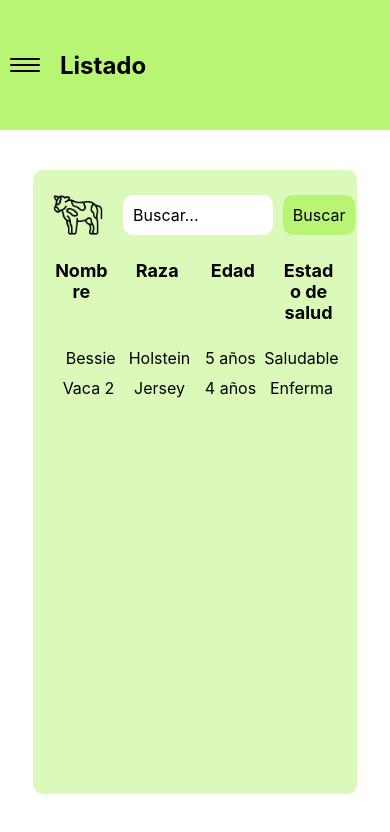
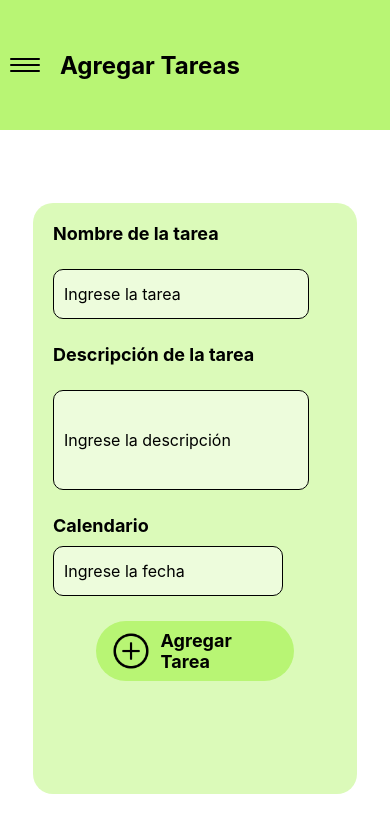
Before and after one commit to 1amsj/RummiApp, a React Native app: screen / in a window 390 px wide. Shown: the top 832 px of the page. Built offline with nearby package versions, Linux system fonts and the light colour scheme.

Commit message:
feat: implement NewTask component for adding tasks and update App to use it

```diff
--- a/App.js
+++ b/App.js
@@ -1,7 +1,8 @@
 import React from 'react';
 import MainScreen from './components/MainScreen';
 import Listado from './components/Listado';
+import NewTask from './components/NewTask';
 
 export default function App() {
-  return <Listado />;
+  return <NewTask />;
 }
--- a/components/Listado.js
+++ b/components/Listado.js
@@ -97,7 +97,7 @@ const styles = StyleSheet.create({
   },
 
     container2: {
-    flex: 3,
+    flex: 4,
     gap:20,
     alignContent: 'center',
     alignItems: 'center',
@@ -200,7 +200,7 @@ const styles = StyleSheet.create({
     },
 
     searchInput: {
-        backgroundColor: '#fff',
+        backgroundColor: 'rgba(255, 255, 255, 0.5)',
         flex: 1,
         padding: 10,
         borderRadius: 10,
--- /dev/null
+++ b/components/NewTask.js
@@ -0,0 +1,180 @@
+import { StatusBar } from 'expo-status-bar';
+import React, { useState } from 'react';
+import { StyleSheet, Text, TouchableOpacity, View, TextInput } from 'react-native';
+import { Image } from 'react-native';
+
+export default function App() {
+    return (
+        <View style={styles.container}>
+            <View style={styles.container1}>
+                {/* Header */}
+                <View style = {styles.headerContainer}>
+                    <View style = {styles.MenuButtonContainer}>
+                        <TouchableOpacity style={styles.MenuButton}>
+                            <View style={styles.linea} />
+                            <View style={styles.linea} />
+                            <View style={styles.linea} />
+                        </TouchableOpacity>
+                    </View>
+                    <View style = {styles.TextContainer}>
+                        <Text style = {styles.headerText}>
+                            Agregar Tareas
+                        </Text>
+                    </View>
+                </View>
+            </View>
+
+            <View style={styles.container2}>
+                <View style={styles.AddTaskContainer}>
+                    <View style={styles.TaskNameInputContainer}>
+                        <Text style={styles.TaskNameInputText}>Nombre de la tarea</Text>
+                    </View>
+                    <View style={styles.TaskInputContainer}>
+                        <TextInput style={styles.taskInput} placeholder="Ingrese la tarea" />
+                    </View>
+                    <View style={styles.TaskDescriptionNameContainer}>
+                        <Text style={styles.TaskNameInputText}>Descripción de la tarea</Text>
+                    </View>
+                    <View style={styles.TaskDescriptionInputContainer}>
+                        <TextInput style={styles.taskInput1} placeholder="Ingrese la descripción" />
+                    </View>
+                    <View style={styles.TaskDateContainer}>
+                        <View style={styles.TaskDateTextContainer}>
+                            <Text style={styles.TaskNameInputText}>Calendario</Text>
+                        </View>
+                        <View style={styles.TaskCalendaryContainer}>
+                            <TextInput style={styles.taskInput} placeholder="Ingrese la fecha" />
+                        </View>
+                    </View>
+                    <View style={styles.TaskButtonContainer}>
+                        <TouchableOpacity style={styles.taskButton}>
+                            <Image source={require('../assets/agregar1.png')} style={styles.taskButtonImage} />
+                            <Text style={styles.taskButtonText}>Agregar Tarea</Text>
+                        </TouchableOpacity>
+                    </View>
+                </View>
+            </View>
+            <StatusBar style="auto" />
+        </View>
+    );
+}
+
+const styles = StyleSheet.create({
+    container: {
+        flex: 1,
+        backgroundColor: '#fff',
+        gap: 40,
+    },
+
+    container1: {
+        flex: 1,
+        backgroundColor: '#fff',
+        gap: 25,
+    },
+
+    container2: {
+        flex: 4,
+        backgroundColor: '#fff',
+        gap:20,
+        alignContent: 'center',
+        alignItems: 'center',
+        padding: 15,
+        paddingBottom: 50,
+    },
+
+    // Header Styles
+    headerContainer: {
+    flexDirection: 'row',
+    alignItems: 'center',
+    justifyContent: 'flex-start',
+    padding: 10,
+    gap: 10,
+    backgroundColor: '#B8F574',
+    height: 130,
+  },
+
+  TextContainer: {
+    paddingLeft: 10,
+  },
+
+    linea: {
+    width: 30,
+    height: 2,
+    backgroundColor: 'black',
+    marginVertical: 2,
+    borderRadius: 2,
+  },
+
+  // texto
+
+    TaskNameInputText: {
+        fontSize: 18,
+        fontWeight: 'bold',
+    },
+
+    taskButtonText: {
+    fontSize: 18,
+    fontWeight: 'bold',
+  },
+
+    headerText: {
+    fontSize: 24,
+    fontWeight: 'bold',
+  },
+
+  //Add task cotainer principal
+    AddTaskContainer: {
+        flex: 1,
+        backgroundColor: 'rgba(184, 245, 116, 0.5)',
+        padding: 20,
+        borderRadius: 20,
+        width: '90%',
+        height: '70%',
+        gap:25,
+
+    },
+    taskButton: {
+        flexDirection: 'row',
+        backgroundColor: '#B8F574',
+        width: '70%',
+        height: 60,
+        justifyContent: 'center',
+        alignItems: 'center',
+        alignSelf: 'center',
+        padding: 15,
+        borderRadius: 40,
+        gap: 10,
+        elevation: 6,
+    },
+
+    taskButtonImage: {
+        width: 40,
+        height: 40,
+    },
+
+    taskInput: {
+        width: '90%',
+        height: 50,
+        backgroundColor: 'rgba(255, 255, 255, 0.5)',
+        borderWidth: 1,
+        borderRadius: 10,
+        paddingHorizontal: 10,
+        fontSize: 16,
+    },
+
+    taskInput1: {
+        width: '90%',
+        height: 100,
+        backgroundColor: 'rgba(255, 255, 255, 0.5)',
+        borderWidth: 1,
+        borderRadius: 10,
+        paddingHorizontal: 10,
+        fontSize: 16,
+    },
+
+    TaskDateContainer: {
+        flexDirection: 'column',
+        width: '90%',
+        gap: 10,
+    },
+});
```
